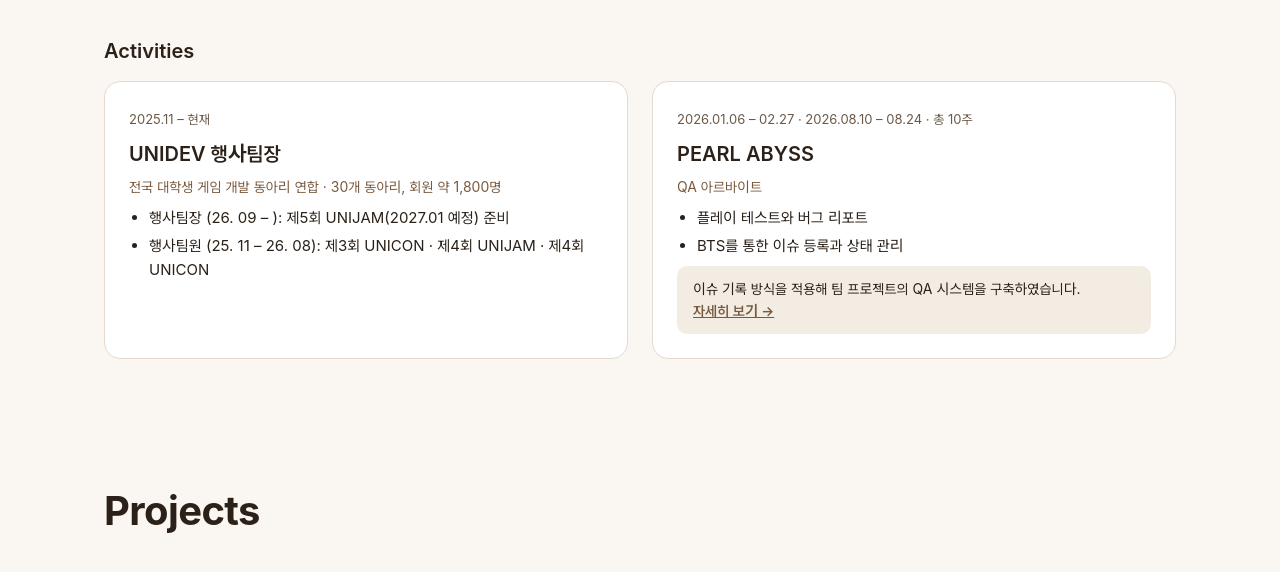
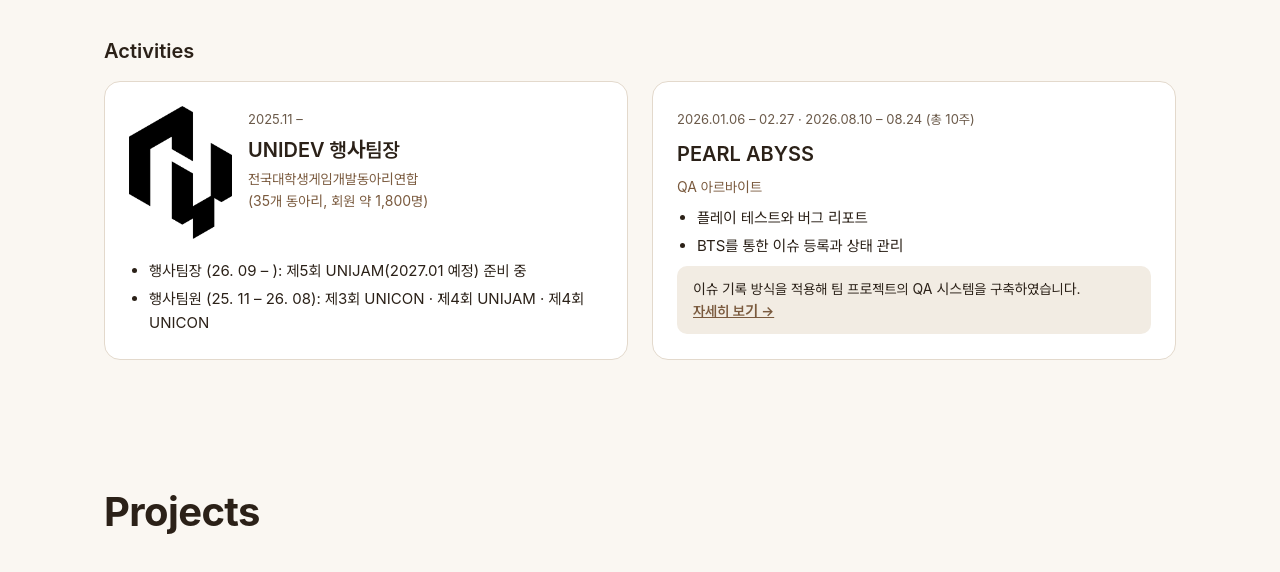
Before and after one commit to dng-u-2002/dng-u-2002.github.io, a plain HTML site: page index.html in a window 1280 px wide. Shown: the part 897-1469 px from the top of the page. Drawn offline with Linux system fonts and the light colour scheme; a web font is replaced by a local one.

Commit message:
UNIDEV 활동 칸에 로고 추가, 동아리 수 35개로 수정, 활동 문구 정리

```diff
--- a/assets/css/portfolio.css
+++ b/assets/css/portfolio.css
@@ -1141,6 +1141,9 @@ button.pf-card-thumb:hover .pf-card-hover-logo, button.pf-card-thumb:focus-visib
 }
 
 .activity-body { padding: 24px; display: flex; flex-direction: column; gap: 8px; }
+.activity-head { display: flex; align-items: flex-start; gap: 16px; margin-bottom: 12px; }
+.activity-logo { flex: 0 0 auto; display: block; width: 72px; height: auto; }
+.activity-head-text { min-width: 0; display: flex; flex-direction: column; gap: 4px; }
 .activity-title { font-size: 20px; line-height: 28px; font-weight: 600; }
 .activity-org { font-size: 14px; line-height: 22px; color: var(--brand); }
 .activity-list { margin: 0; padding-left: 20px; font-size: 15px; line-height: 24px; display: flex; flex-direction: column; gap: 4px; }
--- a/index.html
+++ b/index.html
@@ -104,18 +104,23 @@
       <div class="grid grid-440">
         <article class="tile">
           <div class="activity-body">
-            <div class="tile-meta">2025.11 – 현재</div>
-            <div class="activity-title">UNIDEV 행사팀장</div>
-            <div class="activity-org">전국 대학생 게임 개발 동아리 연합 · 30개 동아리, 회원 약 1,800명</div>
+            <div class="activity-head">
+              <img class="activity-logo" src="assets/home/unidev-symbol.webp" alt="UNIDEV" width="655" height="848" style="width: 103px; height: auto; max-width: 100%;" decoding="async" data-full="assets/home/unidev-symbol.webp">
+              <div class="activity-head-text">
+                <div class="tile-meta">2025.11 –</div>
+                <div class="activity-title">UNIDEV 행사팀장</div>
+                <div class="activity-org">전국대학생게임개발동아리연합<br>(35개 동아리, 회원 약 1,800명)</div>
+              </div>
+            </div>
             <ul class="activity-list">
-              <li>행사팀장 (26. 09 – ): 제5회 UNIJAM(2027.01 예정) 준비</li>
+              <li>행사팀장 (26. 09 – ): 제5회 UNIJAM(2027.01 예정) 준비 중</li>
               <li>행사팀원 (25. 11 – 26. 08): 제3회 UNICON · 제4회 UNIJAM · 제4회 UNICON</li>
             </ul>
           </div>
         </article>
         <article class="tile">
           <div class="activity-body">
-            <div class="tile-meta">2026.01.06 – 02.27 · 2026.08.10 – 08.24 · 총 10주</div>
+            <div class="tile-meta">2026.01.06 – 02.27 · 2026.08.10 – 08.24 (총 10주)</div>
             <div class="activity-title">PEARL ABYSS</div>
             <div class="activity-org">QA 아르바이트</div>
             <ul class="activity-list">
```
Also changed, not shown: assets/home/unidev-symbol.webp (added).
